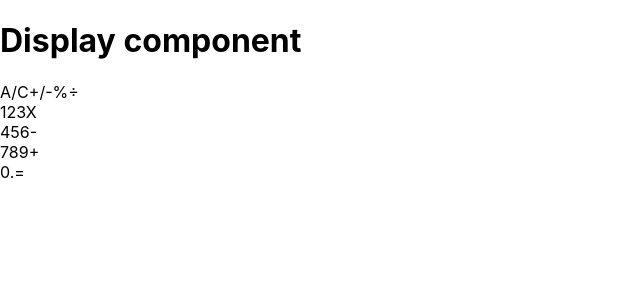
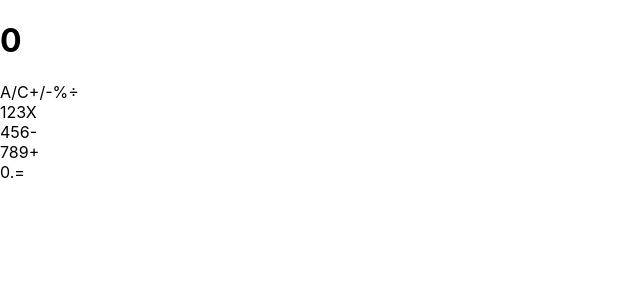
Before and after one commit to luisvinicius09/calculatorReact, a React (Create React App) app: page / in a window 1280 px wide. Shown: the top 300 px of the page, without its empty margins (0-640 px from the left). Built offline with nearby package versions, Linux system fonts and the light colour scheme.

Commit message:
Add props to display the results of the operation

```diff
--- a/src/components/Display.js
+++ b/src/components/Display.js
@@ -1,7 +1,13 @@
-const Display = () => (
+import PropTypes from 'prop-types';
+
+const Display = ({ result = 0 }) => (
   <div>
-    <h1>Display component</h1>
+    <h1>{result}</h1>
   </div>
 );
 
 export default Display;
+
+Display.propTypes = {
+  result: PropTypes.string.isRequired,
+};
```
